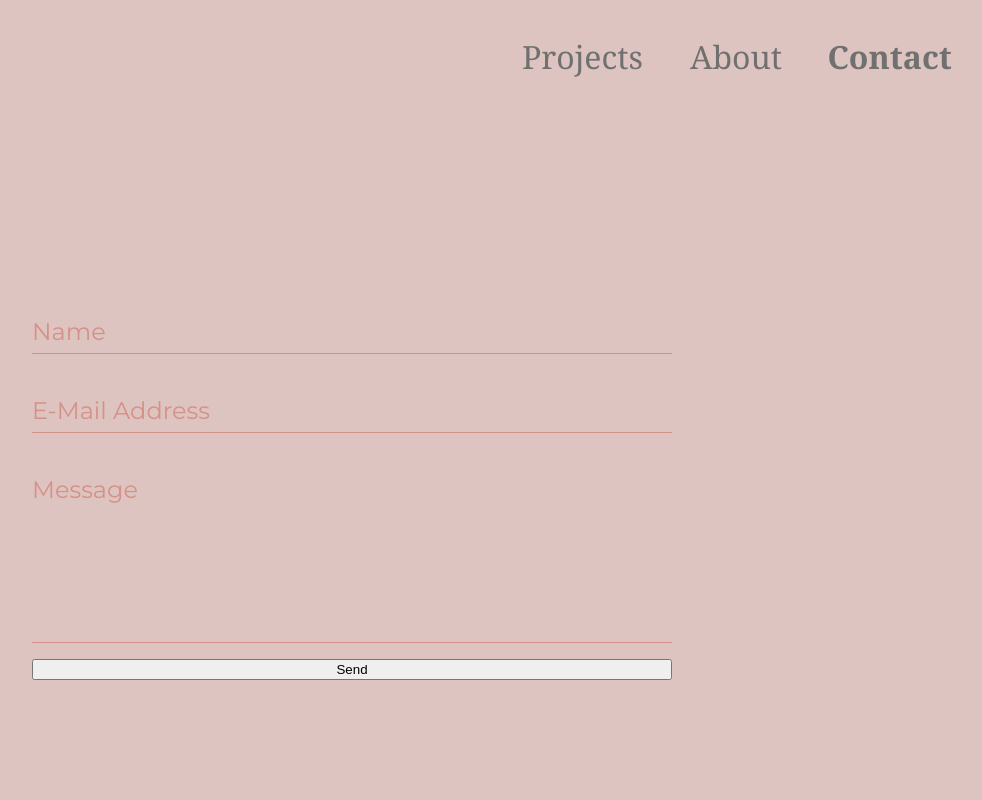
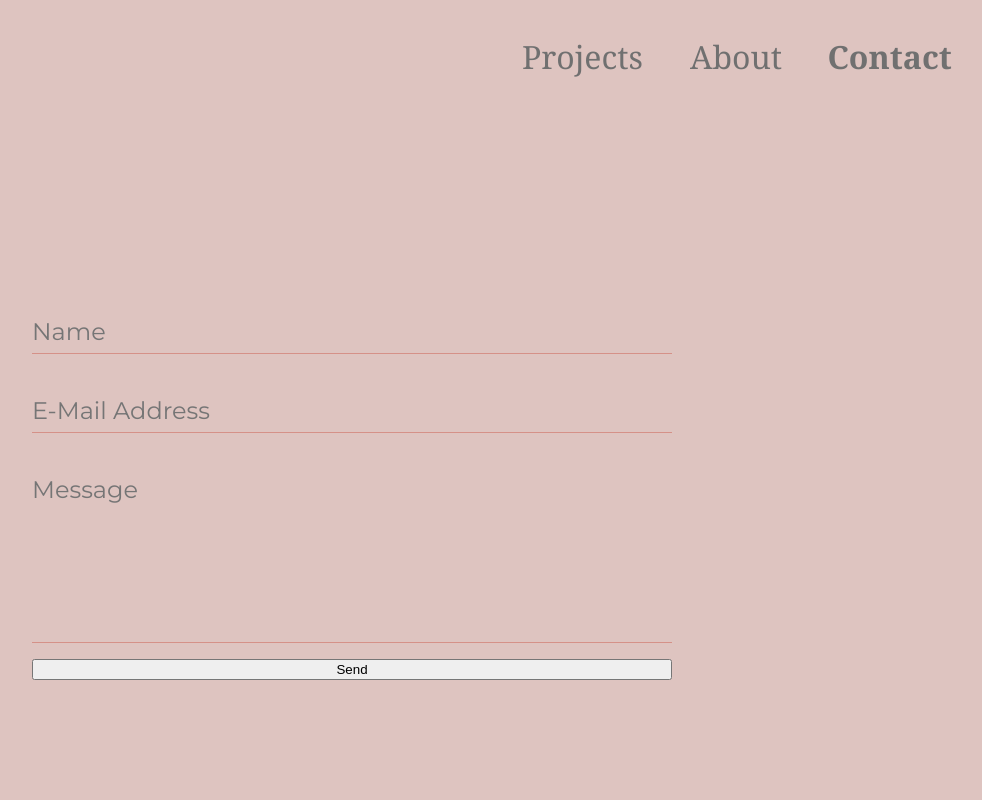
Before and after one commit to cleaningsupplies/slcs_public, a React (Create React App) app: page /contact in a window 1280 px wide. Shown: the top 800 px of the page, without its empty margins (288-1270 px from the left). Built offline with nearby package versions, Linux system fonts and the light colour scheme.

Commit message:
trying scss not really working

```diff
--- a/package.json
+++ b/package.json
@@ -21,6 +21,7 @@
     "react-dom": "^18.2.0",
     "react-router-dom": "^6.3.0",
     "react-scripts": "5.0.1",
+    "sass": "^1.55.0",
     "web-vitals": "^2.1.4"
   },
   "scripts": {
--- a/src/components/ContactForm.js
+++ b/src/components/ContactForm.js
@@ -1,6 +1,6 @@
 import React, {useState} from 'react';
 import axios from 'axios';
-import styles from "../css/contactForm.module.css";
+import styles from "../css/contactForm.module.scss";
 
 export default function ContactForm() {
 
@@ -43,6 +43,7 @@ export default function ContactForm() {
     }
 
     function focus(e){
+      /*
       console.log(e.target.id, e.target.label)
       switch(e.target.id){
         case "name":
@@ -51,9 +52,8 @@ export default function ContactForm() {
         case "email": document.getElementById("e").style.visibility = "visible"; break;
         case "message": document.getElementById("m").style.visibility = "visible"; break;
         default: break;
-      }
+      }*/
     }
-
 
     return (
       <div className={styles["formContainer"]}>
--- a/src/css/contactForm.module.css
+++ b/src/css/contactForm.module.scss
@@ -47,10 +47,53 @@
     text-align: start;
 }
 
+/*
+
 .form > input:focus::placeholder, .form > textarea:focus::placeholder {
     color: transparent;
 }
 
+
+
 ::placeholder{
     color: var(--secondary_rose);
 }
+
+
+*/
+
+
+/*
+
+.form {
+    input{
+        &:focus{
+
+            &::placeholder{
+                color: transparent;
+
+            }
+
+        }
+    }
+}
+
+*/
+
+@mixin avatar($size, $circle: true) {
+
+
+    @if $circle {
+
+        &::placeholder{
+            color: $size;
+        }
+
+
+
+    }
+  }
+
+  .form > input:focus {
+    @include avatar(transparent, $circle: true);
+  }
```
Also changed, not shown: 1 other file (tests, documents, lock files or other folders).
